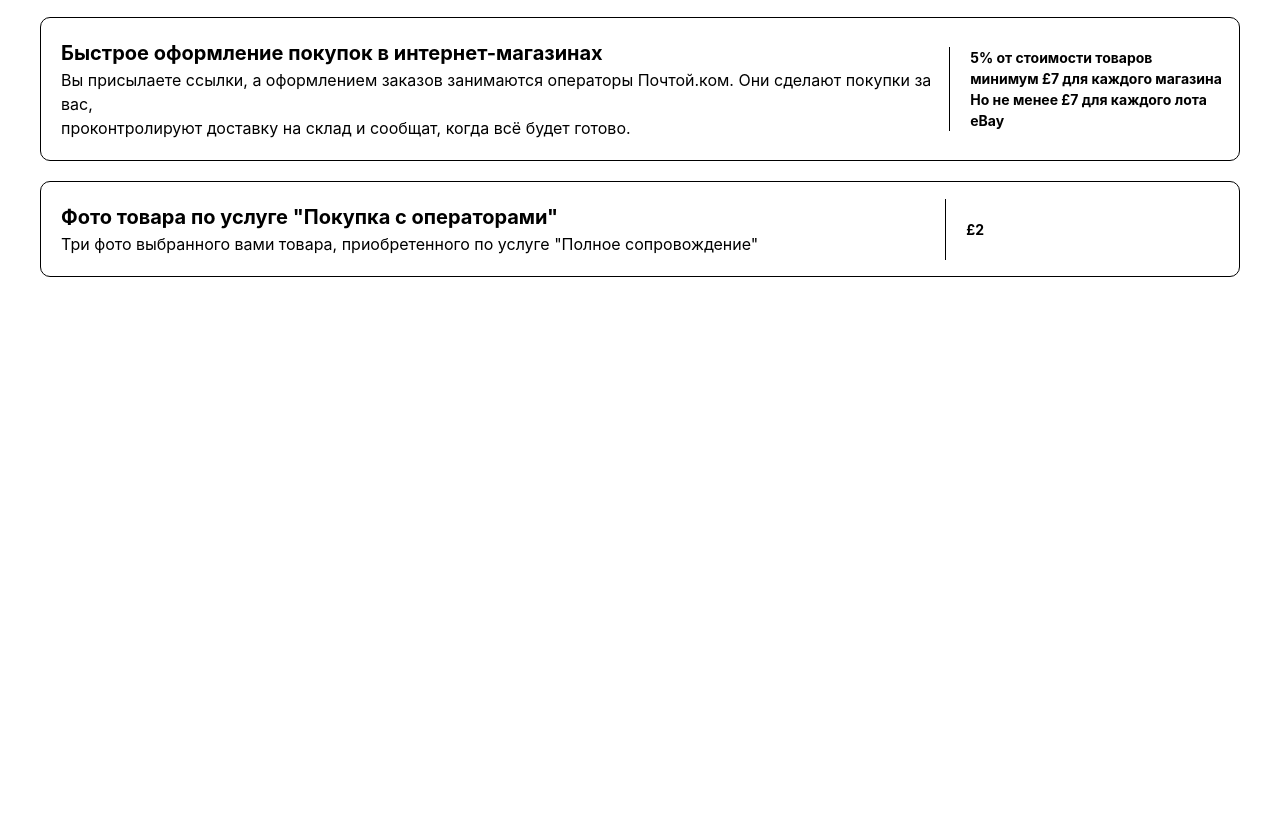
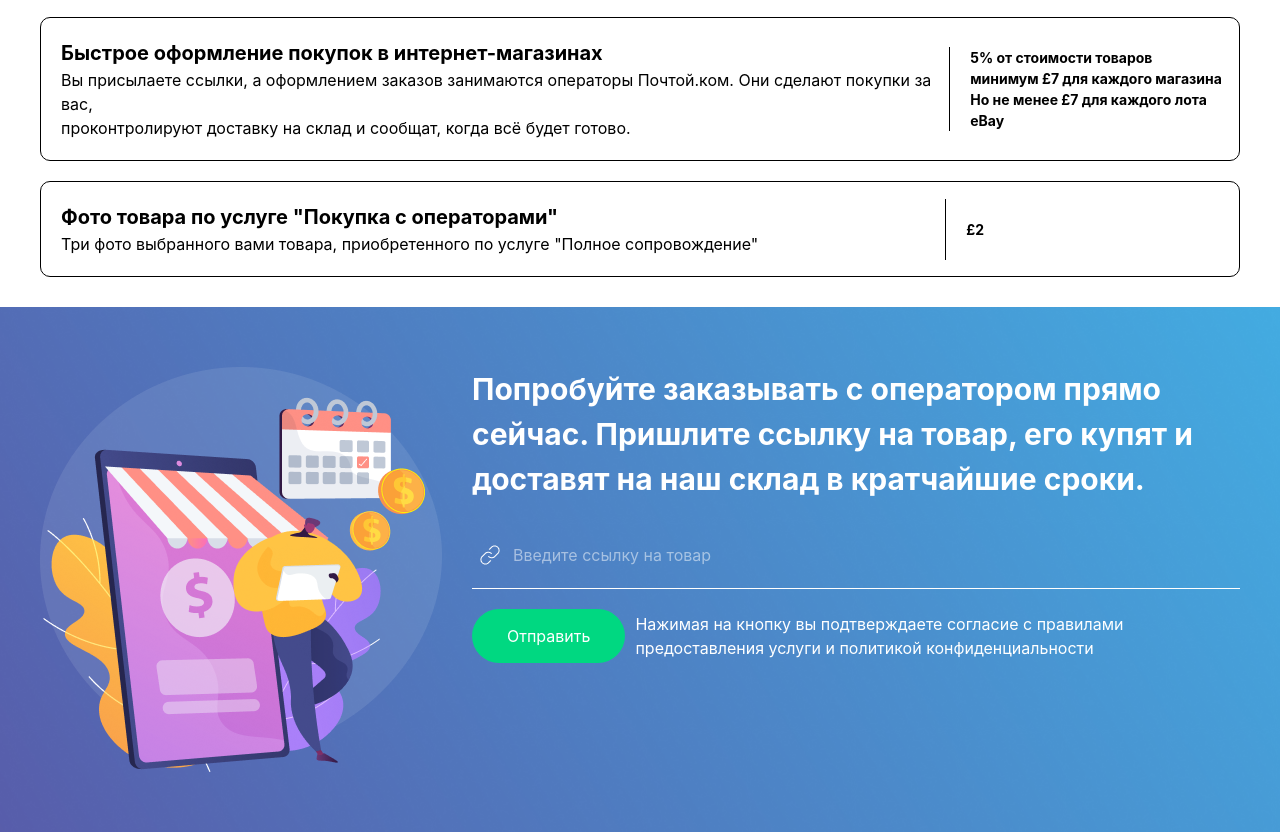
Before and after one commit to Tol1bjon/Project-13, a website: page src/page4.html in a window 1280 px wide. Shown: the part 3382-4214 px from the top of the page. Before the commit the page ends 3659 px from the top, so only its background shows below. Drawn offline with nearby package versions, Linux system fonts and the light colour scheme; files that its build step writes are made by us from their sources; files whose address does not match are found by name.

Commit message:
Section7: page4

```diff
--- a/src/page4.html
+++ b/src/page4.html
@@ -306,6 +306,23 @@
                 <h1 class="font-bold text-[14px] pl-[20px] pr-[250px] py-[20px] border-l-1 border-black">£2</h1>
             </div>
         </section>
+
+        <section style="background-image: url(./фон\ \(20\).png); background-repeat: no-repeat; background-size: cover; background-position: center;" class="py-[60px] lg:px-0 px-[10px] mt-[30px]">
+            <div class="text-[white] max-w-[1200px] m-auto flex lg:flex-row flex-col gap-[30px]">
+                <img src="./Ресурс 1 6.png" alt="">
+                <div class="flex flex-col gap-[20px]">
+                    <h1 class="font-bold lg:text-[30px] text-[25px]">Попробуйте заказывать с оператором прямо сейчас. Пришлите ссылку на товар, его купят и доставят на наш склад в кратчайшие сроки.</h1>
+                    <div class="flex items-center gap-[10px] py-[20px] px-[5px] border-b-1 border-white">
+                        <img src="./Link.png" alt="">
+                        <input placeholder="Введите ссылку на товар" type="text">
+                    </div>
+                    <div class="flex gap-[10px] items-center">
+                        <button class="py-[15px] px-[35px] text-[white] rounded-[30px] bg-[#00D881]">Отправить</button>
+                        <p class="lg:flex hidden">Нажимая на кнопку вы подтверждаете согласие с правилами <br> предоставления услуги и политикой конфиденциальности</p>
+                    </div>
+                </div>
+            </div>
+        </section>
     </main>
 </body>
 </html>
```
Also changed, not shown: src/Link.png (added), src/Ресурс 1 6.png (added), src/фон (20).png (added).
